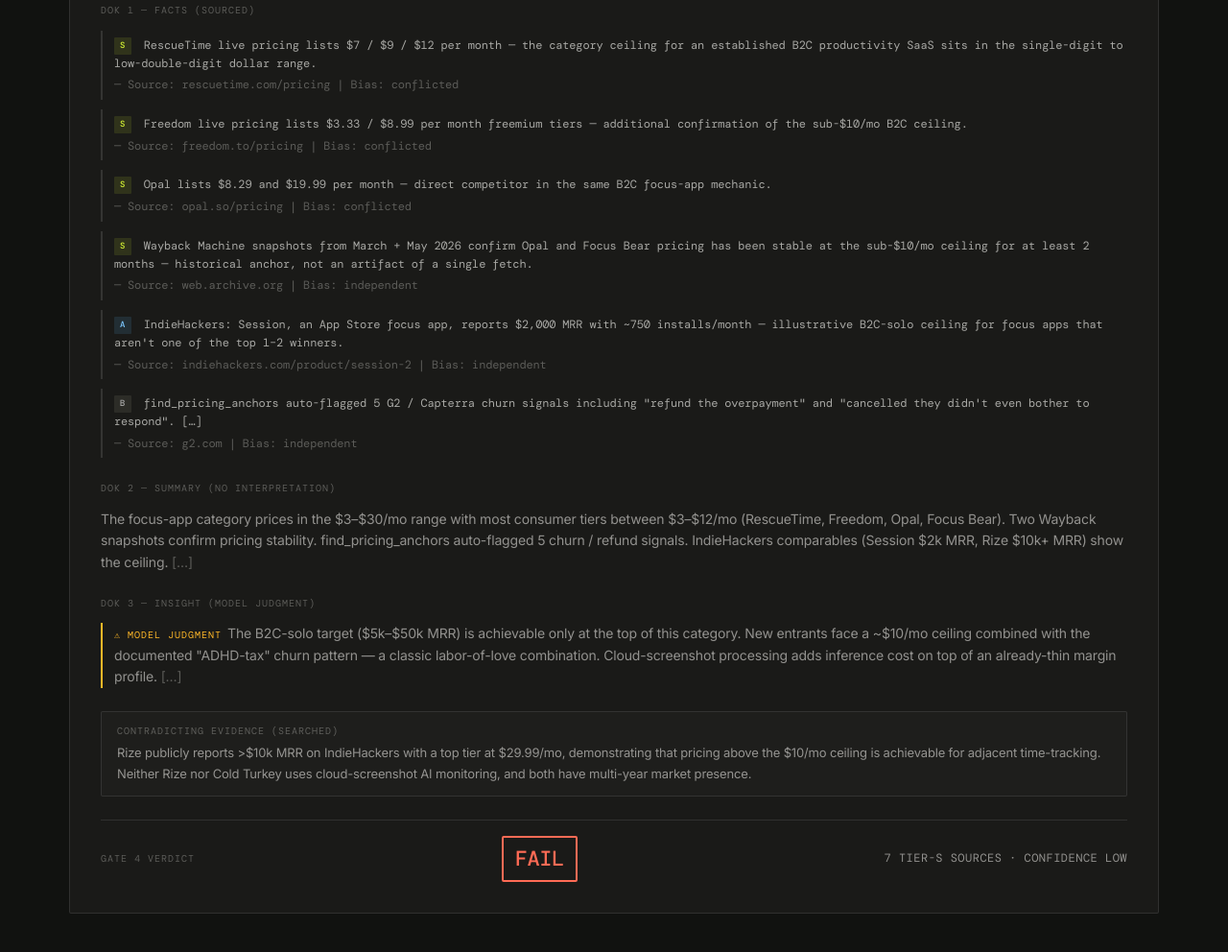
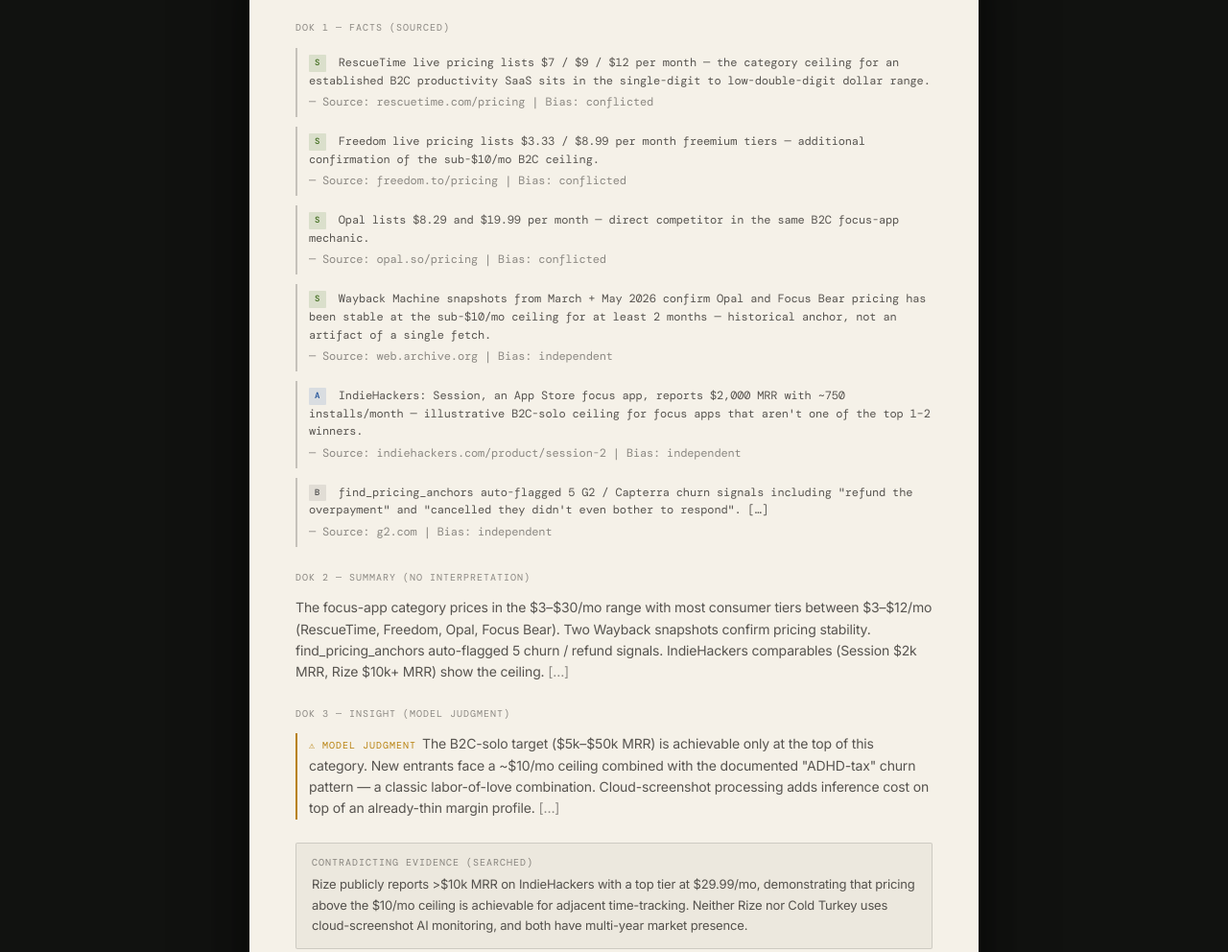
Before and after one commit to aljosamakevic/devreluni-mcp, a website: page public/index.html in a window 1280 px wide. Shown: the part 2188-3180 px from the top of the page at 96% size. Drawn offline with nearby package versions, Linux system fonts and the light colour scheme.

Commit message:
polish: evidence frame as a light document (Gate 4 deep dive)
Aljosa's review 2026-06-15: the Gate 4 deep dive was rendered in the
same dark surface as the rest of the page, which made it feel like
"just another section." It should read as "here's the actual report
the framework produced" — a visual artifact laid on top of the dark
landing.

Restyled .evidence-frame as a light document:
  --doc-bg: #f5f1e8 (warm cream / paper)
  --doc-text: #1a1815 (near-black ink)
  --doc-border: rgba(26, 24, 21, 0.14)
  --doc-edge: rgba(26, 24, 21, 0.22)

Document-feel layout:
  - Max-width 760px centered (gives the "letter / memo" measure)
  - Top edge: 3px solid dark border (paper top edge)
  - Triple box-shadow stack: 0/1 sharp + 0/12/36 mid + 0/32/80 wide
    spread — gives the "paper raised off the dark page" depth
  - Generous padding (s-7 / 64px on desktop)

Scoped overrides (.evidence-frame > everything) flip every inner
element to ink-on-paper palette:
  - DOK eyebrows, summaries, insights: dark text on cream
  - Fact blocks: dark gray ink, lighter border-left edge
  - Tier badges: re-tuned for legibility on light bg
    (S=dark green, A=dark blue, B=neutral gray, C=amber, D=brick)
  - DOK 3 insight: amber border + warn label (was status-inc on dark)
  - Contradicting callout: subtle paper-tone background
  - Verdict row: dark border-top, ink labels
  - FAIL stamp at the bottom: existing red works perfectly on cream
    (reads as a printed rubber stamp)

Cross-gate snippet block above the document stays DARK THEME — those
are summary cards on the page, conceptually different from the
underlying artifact. The dark→light transition between them reads
as "here are the verdicts; here's the actual report behind them."

Tokens scoped via CSS custom properties on .evidence-frame so the
rest of the dark page is unaffected. BRAND.md still says dark is
primary; this is a single intentional artifact, not a light-mode
toggle.

Build green; html-validate clean. No JS changes.

```diff
--- a/public/index.html
+++ b/public/index.html
@@ -465,15 +465,71 @@
         margin: 0 0 var(--s-3);
       }
 
+      /* Evidence frame — styled as a LIGHT DOCUMENT against the dark page.
+         The frame is the visual artifact: a piece of paper laid on the
+         dark surface. Everything inside it switches to dark-ink-on-cream
+         document palette. The cross-gate snippets above stay dark theme;
+         only this deep-dive block reads as "here's the actual report." */
       .evidence-frame {
-        border: 0.5px solid var(--border);
+        --doc-bg: #f5f1e8;
+        --doc-text: #1a1815;
+        --doc-text-secondary: rgba(26, 24, 21, 0.72);
+        --doc-text-tertiary: rgba(26, 24, 21, 0.48);
+        --doc-border: rgba(26, 24, 21, 0.14);
+        --doc-edge: rgba(26, 24, 21, 0.22);
+
+        background: var(--doc-bg);
+        color: var(--doc-text);
+        border: none;
+        border-top: 3px solid var(--doc-edge);
         border-radius: var(--radius);
-        padding: var(--s-6);
-        background: var(--surface);
+        padding: var(--s-7) var(--s-7) var(--s-6);
+        box-shadow:
+          0 1px 0 rgba(0, 0, 0, 0.25),
+          0 12px 36px rgba(0, 0, 0, 0.45),
+          0 32px 80px rgba(0, 0, 0, 0.35);
+        position: relative;
+        max-width: 760px;
+        margin: 0 auto;
       }
       @media (max-width: 768px) {
         .evidence-frame { padding: var(--s-4); }
       }
+      .evidence-frame .evidence-meta {
+        color: var(--doc-text-tertiary);
+        border-bottom-color: var(--doc-border);
+      }
+      .evidence-frame .evidence-meta b { color: var(--doc-text-secondary); }
+      .evidence-frame .dok-eyebrow { color: var(--doc-text-tertiary); }
+      .evidence-frame .fact-block {
+        color: var(--doc-text-secondary);
+        border-left-color: var(--doc-edge);
+      }
+      .evidence-frame .fact-source { color: var(--doc-text-tertiary); }
+      /* Tier badges — tuned for ink-on-paper readability (dark text on
+         slight-tint background) instead of the dark-theme rgba-on-dark. */
+      .evidence-frame .tier-s { background: rgba(60, 110, 30, 0.14); color: #3d6a1a; }
+      .evidence-frame .tier-a { background: rgba(30, 90, 180, 0.13); color: #1a4d96; }
+      .evidence-frame .tier-b { background: rgba(80, 80, 80, 0.12); color: #4a4a4a; }
+      .evidence-frame .tier-c { background: rgba(180, 130, 30, 0.13); color: #7a5210; }
+      .evidence-frame .tier-d { background: rgba(170, 50, 35, 0.13); color: #962614; }
+
+      .evidence-frame .dok-summary,
+      .evidence-frame .dok-insight { color: var(--doc-text-secondary); }
+      .evidence-frame .dok-summary .elision,
+      .evidence-frame .dok-insight .elision { color: var(--doc-text-tertiary); }
+      .evidence-frame .dok-insight { border-left-color: #b88210; }
+      .evidence-frame .dok-insight .warn { color: #b88210; }
+
+      .evidence-frame .contradicting-callout {
+        background: rgba(26, 24, 21, 0.04);
+        border-color: var(--doc-border);
+        color: var(--doc-text-secondary);
+      }
+      .evidence-frame .contradicting-callout strong { color: var(--doc-text-tertiary); }
+      .evidence-frame .verdict-row { border-top-color: var(--doc-border); }
+      .evidence-frame .verdict-row .label { color: var(--doc-text-tertiary); }
+      .evidence-frame .verdict-row .conf { color: var(--doc-text-secondary); }
       .evidence-meta {
         display: flex;
         flex-wrap: wrap;
```
